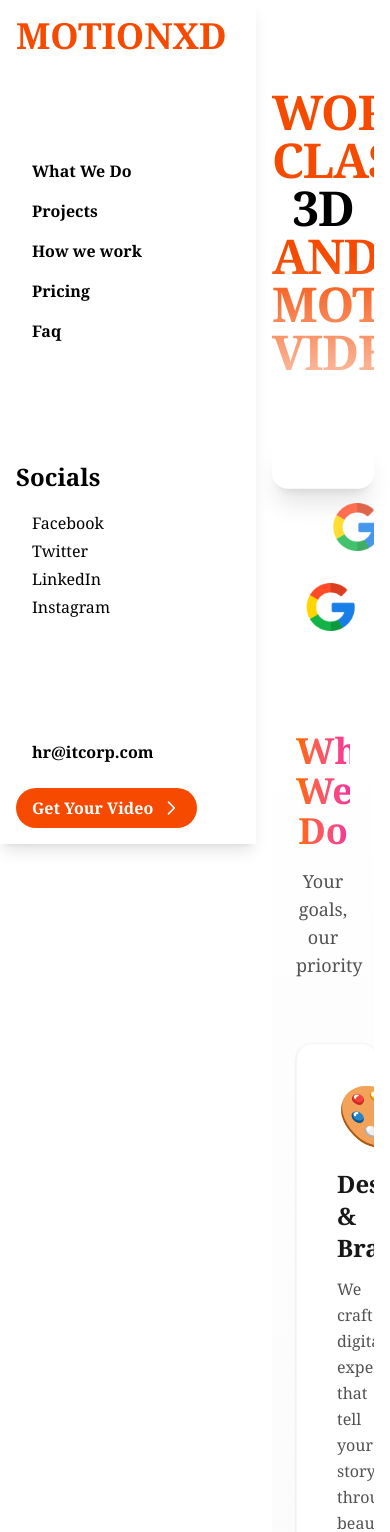
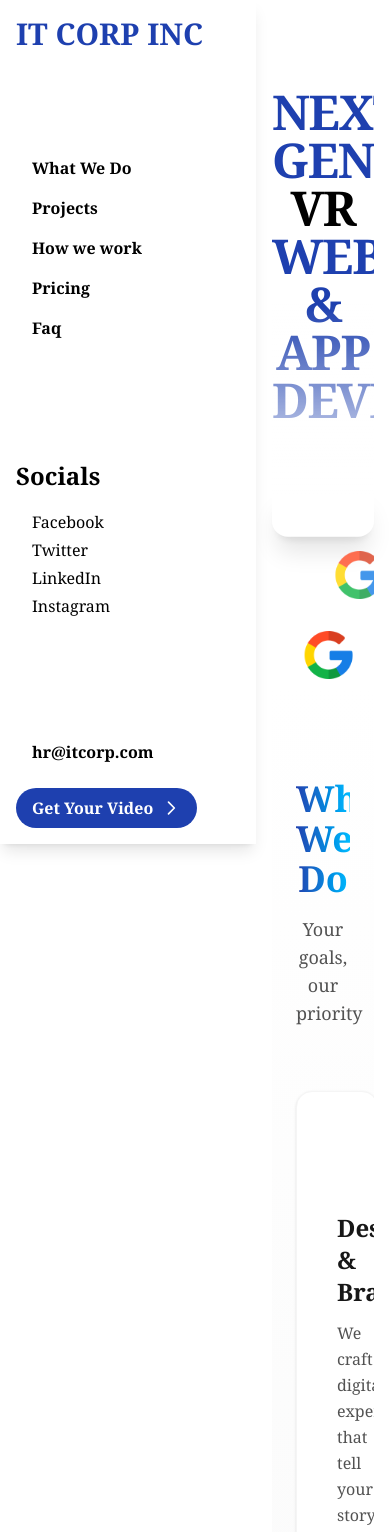
Before and after one commit to AdnanAD66/motionxd, a React (Vite) app: page / in a window 390 px wide. Shown: the top 1532 px of the page. Built offline with nearby package versions, Linux system fonts and the light colour scheme; grey boxes are pictures that could not be loaded.

Commit message:
Convert to blue theme and some small updates

```diff
--- a/package.json
+++ b/package.json
@@ -13,6 +13,7 @@
   "dependencies": {
     "@tailwindcss/vite": "^4.1.15",
     "framer-motion": "^12.23.24",
+    "lucide-react": "^0.548.0",
     "react": "^19.1.1",
     "react-dom": "^19.1.1"
   },
--- /dev/null
+++ b/src/components/Hero.css
@@ -0,0 +1,37 @@
+/* Defines the core animation for the particle "dots" */
+@keyframes movement {
+    0% { transform: translate(0, 0); }
+    100% { transform: translate(100vw, -100vh); } /* Move across and up the screen */
+  }
+
+  /* Base class for the particle field container */
+  .bg-particle-field {
+    width: 100%;
+    height: 100%;
+    overflow: hidden; /* Ensure particles don't cause scrollbars */
+  }
+
+  /* Pseudo-elements for the particles themselves */
+  .bg-particle-field::before,
+  .bg-particle-field::after {
+    content: "";
+    position: absolute;
+    top: 0;
+    left: 0;
+    width: 1000vw; /* Large area to cover the viewport */
+    height: 1000vh;
+    opacity: 0.1;
+    background-image:
+      radial-gradient(1px 1px at 10px 10px, #ffffff, transparent),
+      radial-gradient(1px 1px at 30px 30px, #ffffff, transparent); /* Creates small dots */
+    background-size: 50px 50px; /* Spacing of the dots */
+    animation: movement 60s linear infinite; /* Apply the movement animation */
+  }
+
+  /* Unique variation for the 'after' element for a layered, complex look */
+  .bg-particle-field::after {
+    opacity: 0.05;
+    background-size: 80px 80px; /* Different dot spacing */
+    background-image: radial-gradient(1px 1px at 50px 50px, #808080, transparent);
+    animation: movement 120s linear reverse infinite; /* Slower, reversed animation */
+  }
--- a/src/components/Hero.jsx
+++ b/src/components/Hero.jsx
@@ -26,9 +26,9 @@ export default function Hero() {
       <div className="w-full max-w-7xl relative py-18 sm:px-12">
         <motion.h1
           style={{ scale, y, opacity }}
-          className="text-5xl sm:text-8xl font-bold text-orange-600 leading-none tracking-tight text-center"
+          className="text-5xl sm:text-8xl font-bold text-primary leading-none tracking-tight text-center"
         >
-          WORLD-CLASS <span className="text-black">3D</span> AND MOTION VIDEOS
+          NEXT-GEN <span className="text-black">VR</span> WEB & APP DEVELOPMENT
         </motion.h1>
       </div>
 
--- a/src/components/KillerVideos.jsx
+++ b/src/components/KillerVideos.jsx
@@ -32,7 +32,7 @@ export default function ProjectsShowcase() {
   ];
 
   return (
-    <section className="bg-white text-black py-32">
+    <section className="bg-white text-primary py-32">
       {/* Section Heading */}
       <motion.div
         initial={{ opacity: 0, y: 40 }}
@@ -92,7 +92,7 @@ export default function ProjectsShowcase() {
                     {p.tags.map((tag) => (
                       <span
                         key={tag}
-                        className="text-sm bg-orange-100 text-orange-600 px-3 py-1 rounded-full font-medium"
+                        className="text-sm bg-primary text-white px-3 py-1 rounded-full font-medium"
                       >
                         {tag}
                       </span>
@@ -102,7 +102,7 @@ export default function ProjectsShowcase() {
 
                 <div className="flex items-center justify-between">
                   <span className="text-neutral-400 font-medium">{p.year}</span>
-                  <span className="text-orange-500 font-bold text-xl">
+                  <span className="text-primary font-bold text-xl">
                     {p.id}
                   </span>
                 </div>
@@ -116,7 +116,7 @@ export default function ProjectsShowcase() {
       <div className="text-center mt-24 px-6 md:px-24">
         <a
           href="#"
-          className="inline-flex items-center gap-2 text-orange-500 font-medium hover:underline"
+          className="inline-flex items-center gap-2 text-primary font-medium hover:underline"
         >
           All projects <span className="text-xl">➜</span>
         </a>
--- a/src/components/Sidebar.jsx
+++ b/src/components/Sidebar.jsx
@@ -4,7 +4,7 @@ import React from 'react'
 function Sidebar() {
   return (
     <aside className="w-64 h-screen p-4 fixed top-0 left-0 flex flex-col justify-between bg-white shadow-lg z-20">
-      <h2 className="text-4xl font-bold mb-4 text-orange-600">MOTIONXD</h2>
+      <h2 className="text-3xl font-bold mb-4 text-primary">IT CORP INC</h2>
       <nav>
         <a href="#" className="block font-semibold py-2 px-4 rounded hover:bg-gray-100">What We Do</a>
         <a href="#" className="block font-semibold py-2 px-4 rounded hover:bg-gray-100">Projects</a>
@@ -24,7 +24,7 @@ function Sidebar() {
 
       <div>
         <a href="mailto:hr@itcorp.com" className="block mt-8 font-semibold py-2 px-4 rounded hover:bg-gray-100">hr@itcorp.com</a>
-        <button type="button" className="flex items-center justify-center mt-4 py-2 px-4 bg-orange-600 text-white font-semibold rounded-[2rem] hover:bg-orange-700">
+        <button type="button" className="flex items-center justify-center mt-4 py-2 px-4 bg-primary text-white font-semibold rounded-[2rem] hover:bg-orange-700">
           Get Your Video
           <svg xmlns="http://www.w3.org/2000/svg" className="w-5 h-5 ml-2" fill="none" viewBox="0 0 24 24" stroke="currentColor">
             <path strokeLinecap="round" strokeLinejoin="round" strokeWidth={2} d="M9 5l7 7-7 7" />
--- a/src/components/WhatWeDo.jsx
+++ b/src/components/WhatWeDo.jsx
@@ -1,19 +1,24 @@
 import { motion } from "framer-motion";
+import {
+  Palette,
+  Code2,
+  Rocket,
+} from "lucide-react"; // <-- using professional Lucide icons
 
 export default function WhatWeDo() {
   const cards = [
     {
-      icon: "🎨",
+      icon: <Palette className="w-14 h-14 text-primary group-hover:text-blue-500 transition-colors duration-300" />,
       title: "Design & Branding",
       text: "We craft digital experiences that tell your story through beautiful design and branding strategies.",
     },
     {
-      icon: "⚙️",
+      icon: <Code2 className="w-14 h-14 text-primary group-hover:text-blue-500 transition-colors duration-300" />,
       title: "Development",
       text: "From interactive websites to scalable apps, we build performant products with clean, modern code.",
     },
     {
-      icon: "🚀",
+      icon: <Rocket className="w-14 h-14 text-primary group-hover:text-blue-500 transition-colors duration-300" />,
       title: "Strategy & Growth",
       text: "We help brands evolve with clear strategy, creative content, and measurable digital growth.",
     },
@@ -34,7 +39,7 @@ export default function WhatWeDo() {
             initial={{ backgroundPosition: "200% center" }}
             whileInView={{ backgroundPosition: "0% center" }}
             transition={{ duration: 2, ease: "easeInOut" }}
-            className="text-4xl md:text-6xl font-extrabold mb-4 bg-gradient-to-r from-orange-500 via-pink-500 to-purple-600 bg-[length:200%_auto] bg-clip-text text-transparent"
+            className="text-4xl md:text-6xl font-extrabold mb-4 bg-gradient-to-r from-primary via-sky-400 to-blue-600 bg-[length:200%_auto] bg-clip-text text-transparent"
           >
             What We Do
           </motion.h2>
@@ -43,7 +48,7 @@ export default function WhatWeDo() {
           </p>
         </motion.div>
 
-        {/* Cards Grid */}
+        {/* Cards */}
         <div className="grid grid-cols-1 sm:grid-cols-2 lg:grid-cols-3 gap-10 mt-10">
           {cards.map((card, i) => (
             <motion.div
@@ -56,30 +61,37 @@ export default function WhatWeDo() {
                 ease: "easeOut",
               }}
               viewport={{ once: true }}
-              whileHover={{ scale: 1.05 }}
+              whileHover={{
+                scale: 1.05,
+                rotateX: 4,
+                rotateY: -2,
+                boxShadow: "0 15px 40px rgba(59,130,246,0.2)",
+              }}
               whileTap={{ scale: 0.98 }}
-              className="group bg-white rounded-2xl p-10 shadow-sm hover:shadow-xl transition-all duration-300 border border-neutral-100"
+              className="group relative bg-white rounded-2xl p-10 shadow-sm hover:shadow-xl transition-all duration-300 border border-neutral-100"
             >
-              <div className="text-6xl mb-6 group-hover:scale-110 transition-transform duration-300">
-                {card.icon}
-              </div>
-              <h3 className="text-2xl font-semibold mb-3 text-neutral-900 group-hover:text-orange-600 transition-colors duration-300">
+              {/* Subtle gradient glow behind icon */}
+              <motion.div
+                className="absolute top-6 left-6 w-20 h-20 rounded-full bg-gradient-to-br from-primary/20 to-sky-400/30 blur-xl opacity-0 group-hover:opacity-100 transition-opacity duration-500"
+              />
+
+              <div className="relative mb-6 flex justify-center">{card.icon}</div>
+
+              <h3 className="text-2xl font-semibold mb-3 text-neutral-900 group-hover:text-primary transition-colors duration-300">
                 {card.title}
               </h3>
-              <p className="text-neutral-600 leading-relaxed">
-                {card.text}
-              </p>
+              <p className="text-neutral-600 leading-relaxed">{card.text}</p>
             </motion.div>
           ))}
         </div>
       </div>
 
-      {/* Subtle floating glow animation behind cards */}
+      {/* Floating background glow */}
       <motion.div
         initial={{ opacity: 0 }}
         whileInView={{ opacity: 0.4 }}
         transition={{ duration: 1.5, ease: "easeOut" }}
-        className="absolute -top-32 left-1/2 -translate-x-1/2 w-[600px] h-[600px] bg-gradient-to-r from-orange-400 to-pink-500 rounded-full blur-3xl opacity-20 -z-10"
+        className="absolute -top-32 left-1/2 -translate-x-1/2 w-[600px] h-[600px] bg-gradient-to-r from-sky-500 to-blue-600 rounded-full blur-3xl opacity-20 -z-10"
       />
     </section>
   );
--- a/src/index.css
+++ b/src/index.css
@@ -1,4 +1,10 @@
 @import "tailwindcss";
+
+@theme {
+  --color-primary: #1e40af; /* blue-800 */
+  --color-primary-light: #60a5fa; /* blue-400 */
+  --color-primary-dark: #1e3a8a; /* blue-900 */
+}
 
 /* Apply the font globally */
 body {
--- a/tailwind.config.js
+++ b/tailwind.config.js
@@ -5,6 +5,12 @@ module.exports = {
       fontFamily: {
         sans: ["Space Grotesk", "Space Grotesk Placeholder", "sans-serif"], // Ensure the font is included
       },
+      colors: {
+        primary: '#1e40af',    // Now "text-primary" will work
+        // If you want shades, add those separately:
+        'primary-light': '#60a5fa',
+        'primary-dark': '#1e3a8a',
+      },
     },
   },
   plugins: [],
```
Also changed, not shown: src/components/Footer.jsx (+7 -7 lines), src/components/PricingSection.jsx (+9 -11 lines), 2 other files (tests, documents, lock files or other folders).
